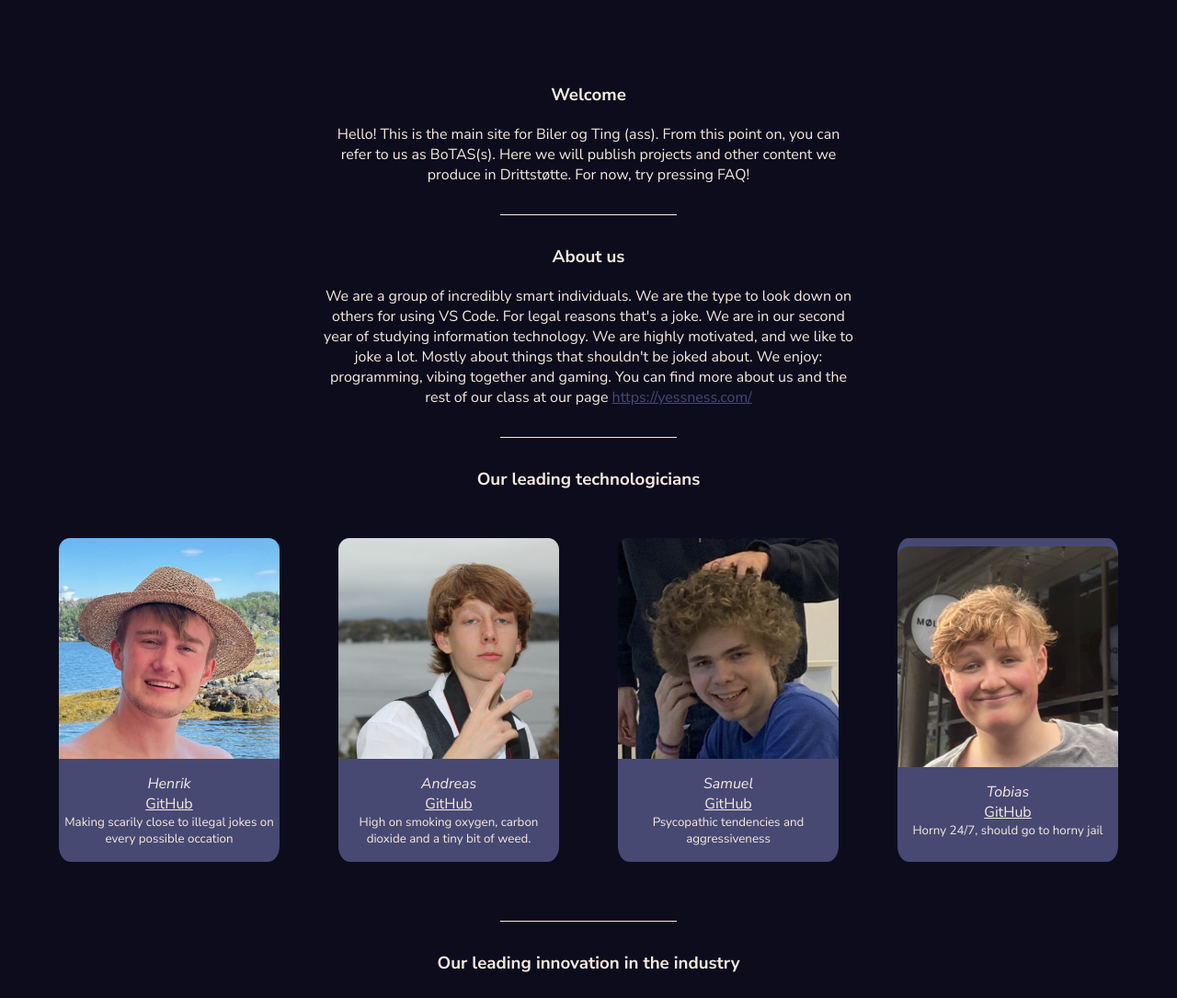
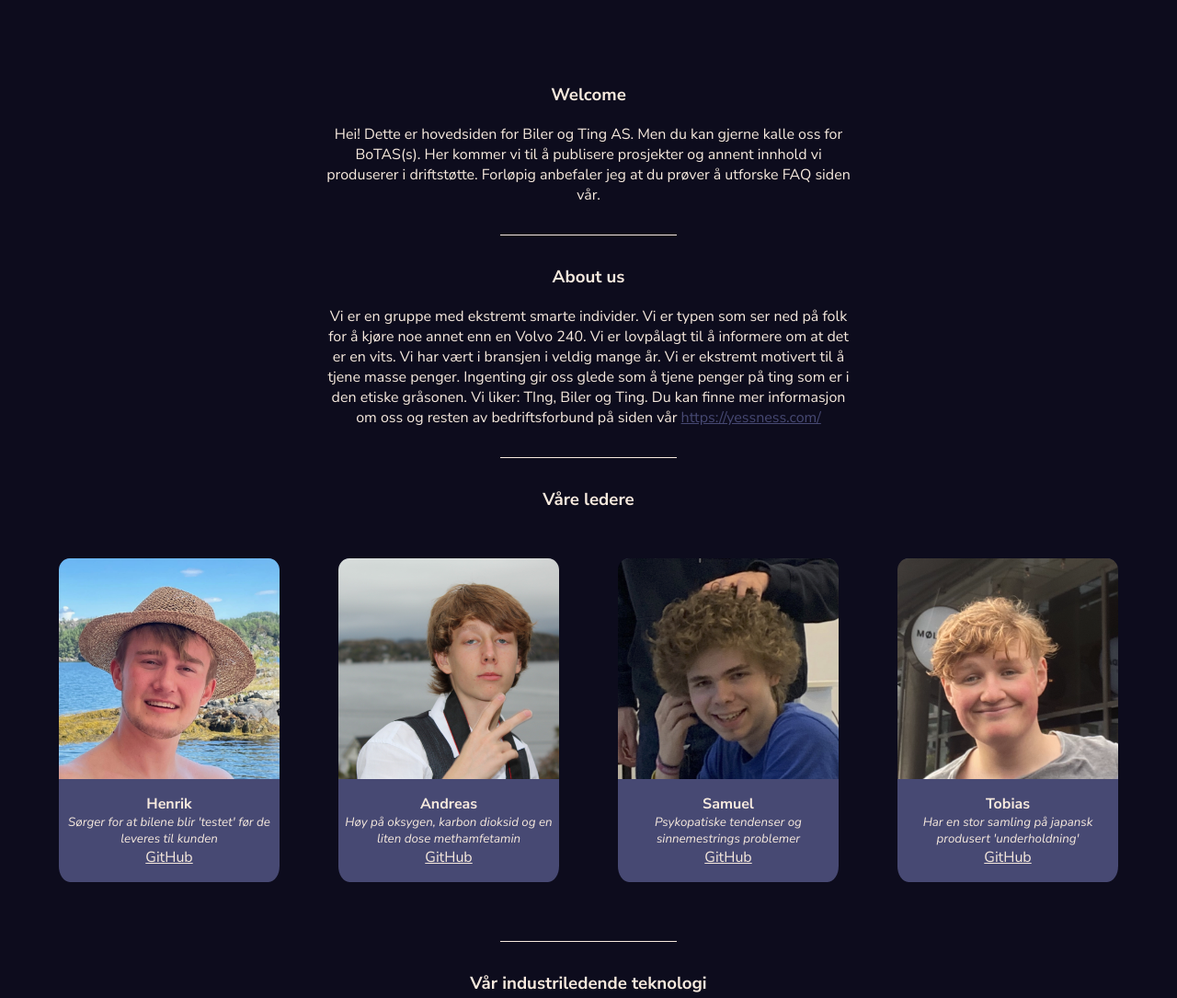
Before and after one commit to LilleAndersen/bilerogting, a plain HTML site: page index.html in a window 1280 px wide. Shown: the part 140-1225 px from the top of the page at 92% size. Drawn offline with nearby package versions, Linux system fonts and the light colour scheme.

Commit message:
We added some more FAQ and translated index to norwegian
Co-Authored-By: MRcat77 <71332009+mrcat77@users.noreply.github.com>
Co-Authored-By: Soni <mail.soni801@gmail.com>
Co-Authored-By: Little <71332089+LilleAndersen@users.noreply.github.com>

```diff
--- a/assets/json/projects.json
+++ b/assets/json/projects.json
@@ -2,14 +2,14 @@
 
   {
     "title":"TempleOS bot",
-    "desc": "We are making a discord bot for the helpdesk!",
+    "desc": "We are making a really cool discord bot for the class' helpdesk project!",
     "image":"/assets/images/templeos.png",
     "link":"https://github.com/soni801/temple-bot"
   },
 
   {
     "title":"This site",
-    "desc": "We are making a helpdesk site!",
+    "desc": "\nWe are making a helpdesk site!\n",
     "image":"/assets/favicon/favicon.png",
     "link":"https://github.com/LilleAndersen/help"
   },
--- a/assets/json/technicians.json
+++ b/assets/json/technicians.json
@@ -2,28 +2,28 @@
     {
         "id" : 0,
         "name": "Henrik",
-        "purpose" : "Making scarily close to illegal jokes on every possible occation",
+        "purpose" : "Sørger for at bilene blir 'testet' før de leveres til kunden",
         "image" : "/assets/images/henrik.jpg",
         "github": "https://github.com/e-hennep/"
     },
     {
         "id" : 1,
         "name": "Andreas",
-        "purpose" : "High on smoking oxygen, carbon dioxide and a tiny bit of weed.",
+        "purpose" : "Høy på oksygen, karbon dioksid og en liten dose methamfetamin",
         "image" : "/assets/images/andreas.jpg",
         "github": "https://github.com/mrcat77/"
     },
     {
         "id" : 2,
         "name": "Samuel",
-        "purpose" : "Psycopathic tendencies and aggressiveness",
+        "purpose" : "Psykopatiske tendenser og sinnemestrings problemer",
         "image" : "/assets/images/samuel.jpg",
         "github": "https://github.com/soni801/"
     },
     {
         "id" : 3,
         "name": "Tobias",
-        "purpose" : "Horny 24/7, should go to horny jail",
+        "purpose" : "Har en stor samling på japansk produsert 'underholdning'",
         "image" : "/assets/images/tobias.jpg",
         "github": "https://github.com/lilleandersen/"
     }
--- a/index.html
+++ b/index.html
@@ -27,32 +27,33 @@
             <div id="introduction">
                 <h3>Welcome</h3>
                 <p>
-                    Hello! This is the main site for Biler og Ting (ass). From this point on, you can refer to us as BoTAS(s).
-                    Here we will publish projects and other content we produce in Drittstøtte. For now, try pressing FAQ!
+                    Hei! Dette er hovedsiden for Biler og Ting AS. Men du kan gjerne kalle oss for BoTAS(s).
+                    Her kommer vi til å publisere prosjekter og annent innhold vi produserer i driftstøtte.
+                    Forløpig anbefaler jeg at du prøver å utforske FAQ siden vår.
                 </p>
             </div>
             <hr>
             <div id="about-us">
                 <h3>About us</h3>
                 <p>
-                    We are a group of incredibly smart individuals. We are the type to look down on others for using VS
-                    Code. For legal reasons that's a joke. We are in our second year of studying information technology.
-                    We are highly motivated, and we like to joke a lot. Mostly about things that shouldn't be joked
-                    about. We enjoy: programming, vibing together and gaming. You can find
-                    more about us and the rest of our class at our page <a href="https://yessness.com/">https://yessness.com/</a>
+                    Vi er en gruppe med ekstremt smarte individer. Vi er typen som ser ned på folk for å kjøre noe annet enn en
+                    Volvo 240. Vi er lovpålagt til å informere om at det er en vits. Vi har vært i bransjen i veldig mange år.
+                    Vi er ekstremt motivert til å tjene masse penger. Ingenting gir oss glede som å tjene penger på ting som er i den
+                    etiske gråsonen. Vi liker: TIng, Biler og Ting. Du kan finne mer informasjon om oss og resten av bedriftsforbund
+                    på siden vår <a href="https://yessness.com/">https://yessness.com/</a>
                 </p>
 
 
             </div>
             <hr>
             <div id="our-technicians">
-                <h3>Our leading technologicians</h3>
+                <h3>Våre ledere</h3>
                 <div id="technician-cards"></div>
             </div>
 
             <hr>
             <div id="our-projects">
-                <h3>Our leading innovation in the industry</h3>
+                <h3>Vår industriledende teknologi</h3>
                 <div id="project-cards"></div>
             </div>
         </section>
--- a/js/index.js
+++ b/js/index.js
@@ -7,9 +7,10 @@ fetch("/assets/json/technicians.json")
             document.querySelector("#technician-cards").innerHTML+=`
                 <div class="item-flex">
                     <img alt="imageload failed" class="person-img" src="${person.image}">
-                    <i>${person.name}</i>
+                    <b>${person.name}</b>
+                    <i style="font-size: smaller;">${person.purpose}</i>
                     <a id="github-link" href="${person.github}" target="_blank">GitHub</a>
-                    <small>${person.purpose}</small>
+
                 </div>
             `;
             console.log("Person " + `${person.name}, ${person.purpose}`);
--- a/style.scss
+++ b/style.scss
@@ -229,6 +229,7 @@ body
         user-select: none;
         cursor: pointer;
         transition: 300ms ease;
+        min-width: 30ch;
 
         &::before
         {
```
Also changed, not shown: assets/json/faq.json (+29 -0 lines), style.css, 2 other files.
